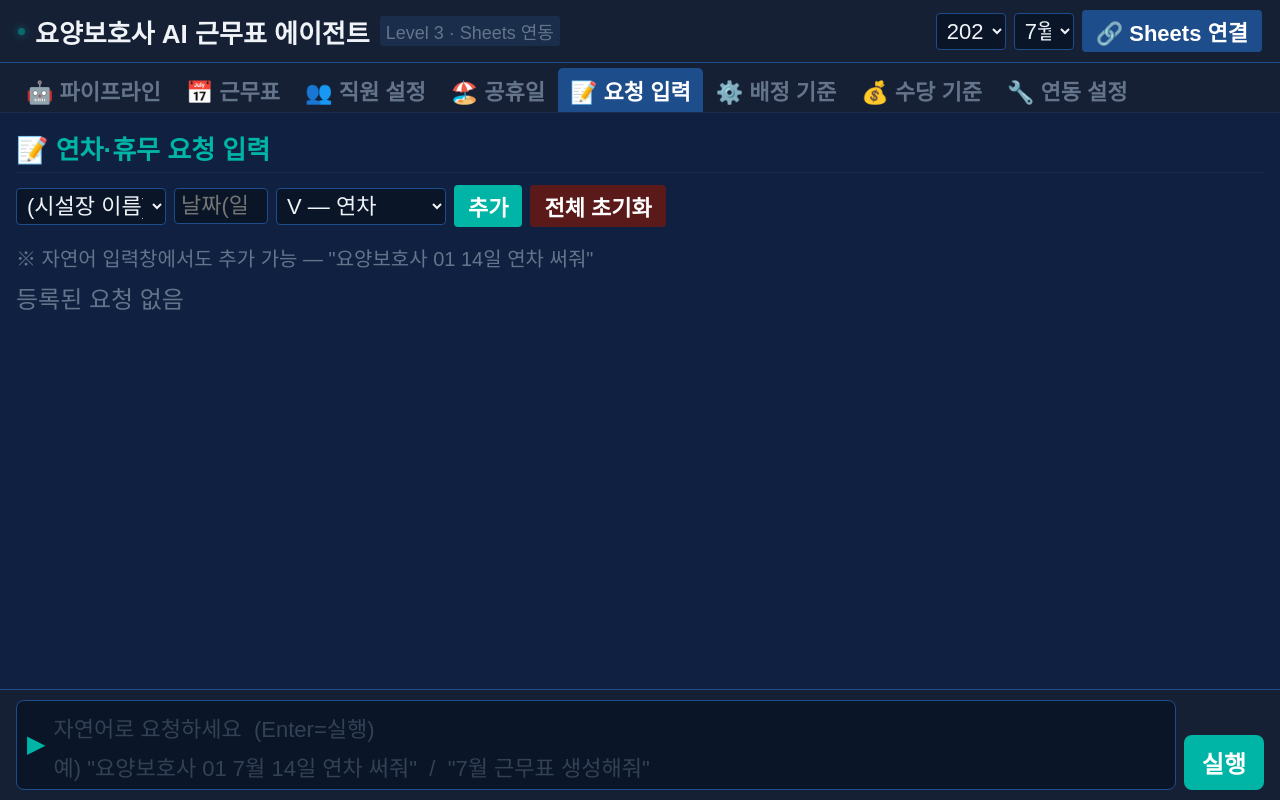
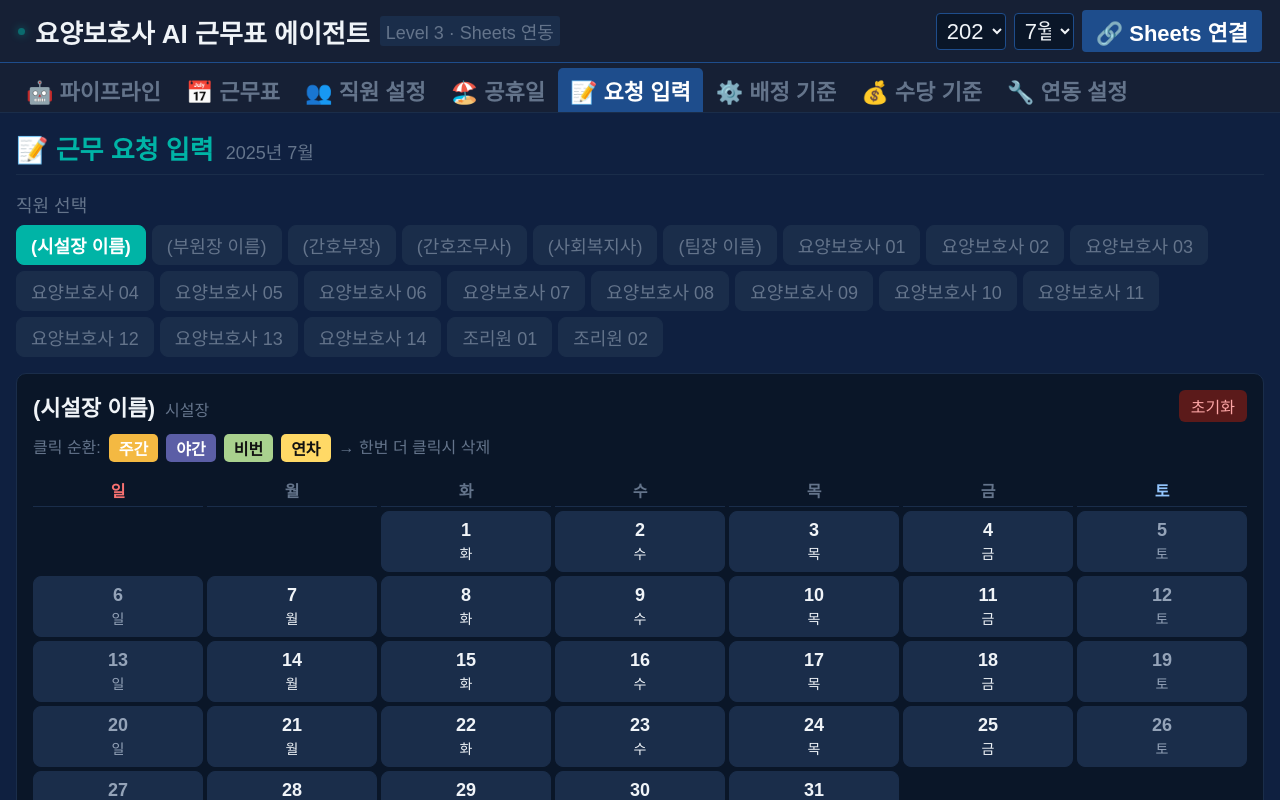
Before and after one commit to pjh1967/care-schedule-app, a React (Create React App) app: page / in a window 1280 px wide. Both pictures are taken after a click on the button "📝 요청 입력". Shown: the top 800 px of the page. Built offline with nearby package versions, Linux system fonts and the light colour scheme.

Commit message:
최신 업데이트

```diff
--- a/src/App.js
+++ b/src/App.js
@@ -290,7 +290,13 @@ const Sheets = {
   // ── 설정 시트 읽기 → staff/holidays/기준값 파싱
   async readConfig() {
     const rows = await this.read(`${SHEET_NAMES.CONFIG}!A1:L60`);
-    const staff=[]; const holidays={}; let hourly=12000, nightHrs=176, year=2025, month=7;
+    const staff=[]; const holidays={};
+    let hourly=12000, nightHrs=176, year=2025, month=7;
+    const rules={
+      minWorkDays:22, maxWorkDays:26, maxConsec:5,
+      nightRest:11, minDay:2, minNight:2,
+      dayExclude:[], nightExclude:[], rotExclude:[], pairs:[],
+    };
     rows.forEach((row,i)=>{
       // 시트 구조: YEAR|대상연도||2025 → row[3]에 값
       if(row[0]==="YEAR")    year     = Number(row[3])||2025;
@@ -299,6 +305,15 @@ const Sheets = {
       if(row[0]==="NIGHTH")  nightHrs = Number(row[3])||176;
       // HOL_DATE: row[0]=HOL_DATE, row[1]=날짜, row[2]=이름
       if(row[0]==="HOL_DATE"&&row[1]&&row[2]) holidays[Number(row[1])]=String(row[2]);
+      // RULE: row[0]=RULE, row[1]=키, row[2]=값
+      if(row[0]==="RULE"&&row[1]){
+        const k=String(row[1]), v=row[2];
+        if(["dayExclude","nightExclude","rotExclude","pairs"].includes(k)){
+          try{ rules[k]=JSON.parse(String(v)); }catch(e){ rules[k]=[]; }
+        } else {
+          rules[k]=Number(v)||0;
+        }
+      }
       // STAFF: row[0]=STAFF, row[1]=no, row[2]=성명, row[3]=직위, row[4]=성별,
       //        row[5]=업무순위, row[6]=근무유형, row[7]=오프셋, row[8]=연차, row[9]=야간수당, row[10]=최소근무
       if(row[0]==="STAFF") {
@@ -317,7 +332,7 @@ const Sheets = {
       }
       if(row[0]==="HOL") holidays[Number(row[1])]=row[2];
     });
-    return {staff:staff.length?staff:DEFAULT_STAFF, holidays, hourly, nightHrs, year, month};
+    return {staff:staff.length>=1?staff:[], holidays, hourly, nightHrs, year, month, rules};
   },
 
   // ── 설정 시트 쓰기
@@ -794,7 +809,7 @@ async function runPipeline(request, staff, y, m, holidays, requests, hourly, nig
       log("output","수당 계산 시트 저장 완료 ✓","success");
 
       log("output","📊 설정 시트 동기화 중...");
-      await Sheets.writeConfig(y, m, staff, holidays, hourly, nightHrs);
+      await Sheets.writeConfig(y, m, staff, holidays, hourly, nightHrs, rules);
       log("output","설정 시트 저장 완료 ✓","success");
 
       log("output","✅ Google Sheets 전체 동기화 완료","success");
@@ -1262,54 +1277,200 @@ function HolidayPanel({holidays,setHolidays,year,month}){
 
 // ── 요청 패널 ─────────────────────────────────────────────────
 function RequestPanel({staff,requests,setRequests,year,month}){
-  const [sel,setSel]=useState(staff[0]?.name||"");
-  const [day,setDay]=useState(""); const [type,setType]=useState("V");
-  const total=daysIn(year,month);
-  const add=()=>{const d=Number(day);if(!sel||d<1||d>total)return;
-    setRequests(p=>({...p,[sel]:{...(p[sel]||{}),[d]:type}}));setDay("");};
-  const allReqs=Object.entries(requests).flatMap(([n,days])=>
-    Object.entries(days).map(([d,t])=>({name:n,d:Number(d),type:t}))).sort((a,b)=>a.d-b.d);
+  const [selEmp, setSelEmp] = useState(staff[0]?.name||"");
+  const total = new Date(year,month,0).getDate();
+  const WD = ["일","월","화","수","목","금","토"];
+
+  // 날짜 클릭 시 주간→야간→비번→연차→삭제 순환
+  const TYPES = ["주","야","공","V"];
+  const TYPE_LABEL = {주:"주간",야:"야간",공:"비번",V:"연차"};
+  const TYPE_COLOR = {주:"#F4B942",야:"#5B5EA6",공:"#A9D18E",V:"#FFD966"};
+  const TYPE_FG    = {주:"#fff",야:"#fff",공:"#111",V:"#111"};
+
+  const toggle = (d) => {
+    setRequests(prev=>{
+      const empReq = {...(prev[selEmp]||{})};
+      const cur = empReq[d];
+      const idx = TYPES.indexOf(cur);
+      if(idx===-1) empReq[d]="주";           // 없으면 주간
+      else if(idx<TYPES.length-1) empReq[d]=TYPES[idx+1]; // 다음
+      else delete empReq[d];                  // 마지막이면 삭제
+      return {...prev, [selEmp]:empReq};
+    });
+  };
+
+  const clearEmp = () => setRequests(prev=>({...prev,[selEmp]:{}}));
+  const clearAll = () => { if(window.confirm("전체 요청을 초기화할까요?")) setRequests({}); };
+
+  const empReq = requests[selEmp]||{};
+  const summary = {주:0,야:0,공:0,V:0};
+  Object.values(empReq).forEach(v=>{ if(summary[v]!==undefined) summary[v]++; });
+
   return(
     <div style={{padding:16,overflowY:"auto",flex:1}}>
-      <div style={sectionTitle}>📝 연차·휴무 요청 입력</div>
-      <div style={{display:"flex",gap:8,marginBottom:16,flexWrap:"wrap",alignItems:"center"}}>
-        <select value={sel} onChange={e=>setSel(e.target.value)} style={{...selectStyle,width:150}}>
-          {staff.map(s=><option key={s.name}>{s.name}</option>)}
-        </select>
-        <input type="number" min={1} max={total} value={day} onChange={e=>setDay(e.target.value)}
-          placeholder="날짜(일)" style={{...inputStyle,width:80}}/>
-        <select value={type} onChange={e=>setType(e.target.value)} style={selectStyle}>
-          {[["V","V — 연차"],["공","공 — 비번희망"],["휴","휴 — 대체휴무"]].map(([v,l])=>(
-            <option key={v} value={v}>{l}</option>))}
-        </select>
-        <button onClick={add} style={btnStyle()}>추가</button>
-        <button onClick={()=>setRequests({})} style={{...btnStyle("#5b1a1a")}}>전체 초기화</button>
+      <div style={{fontSize:26,fontWeight:700,color:C.teal,
+                   borderBottom:`1px solid ${C.border}`,paddingBottom:8,marginBottom:16}}>
+        📝 근무 요청 입력
+        <span style={{fontSize:18,color:C.gray,fontWeight:400,marginLeft:12}}>
+          {year}년 {month}월
+        </span>
       </div>
-      <div style={{fontSize:20,color:C.gray,marginBottom:8}}>
-        ※ 자연어 입력창에서도 추가 가능 — "요양보호사 01 14일 연차 써줘"
+
+      {/* 직원 선택 */}
+      <div style={{marginBottom:16}}>
+        <div style={{fontSize:18,color:C.gray,marginBottom:8}}>직원 선택</div>
+        <div style={{display:"flex",flexWrap:"wrap",gap:6}}>
+          {staff.map(s=>{
+            const cnt = Object.keys(requests[s.name]||{}).length;
+            const isSel = s.name===selEmp;
+            return(
+              <button key={s.name} onClick={()=>setSelEmp(s.name)}
+                style={{background:isSel?C.teal:"#1a2d4a",
+                         color:isSel?"#fff":C.gray,
+                         border:`1px solid ${isSel?C.teal:C.border}`,
+                         borderRadius:8,padding:"6px 14px",
+                         fontSize:18,cursor:"pointer",fontWeight:isSel?700:400,
+                         position:"relative"}}>
+                {s.name}
+                {cnt>0&&<span style={{
+                  position:"absolute",top:-6,right:-6,
+                  background:C.amber,color:"#111",
+                  borderRadius:"50%",width:20,height:20,
+                  fontSize:14,fontWeight:700,
+                  display:"flex",alignItems:"center",justifyContent:"center"
+                }}>{cnt}</span>}
+              </button>
+            );
+          })}
+        </div>
       </div>
-      {allReqs.length===0?<div style={{color:C.gray,fontSize:24}}>등록된 요청 없음</div>:(
-        <table style={{width:"100%",borderCollapse:"collapse",fontSize:22}}>
-          <thead><tr>{["성명","날짜","요일","유형","삭제"].map(h=>(
-            <th key={h} style={{...th,background:C.steel,color:"#fff",padding:"6px 4px"}}>{h}</th>))}</tr></thead>
-          <tbody>{allReqs.map(({name,d,type:t},i)=>(
-            <tr key={i} style={{background:i%2===0?C.dark:"#0d1b2e"}}>
-              <td style={{...td,textAlign:"left",paddingLeft:8}}>{name}</td>
-              <td style={{...td,fontWeight:700}}>{d}일</td>
-              <td style={{...td,color:C.gray}}>{WD_KR[new Date(year,month-1,d).getDay()]}</td>
-              <td style={td}><span style={{background:shiftBg(t),color:shiftFg(t),borderRadius:4,
-                padding:"2px 8px",fontWeight:700}}>{t}</span></td>
-              <td style={td}><button onClick={()=>setRequests(p=>{const n={...p};
-                if(n[name]){const m={...n[name]};delete m[d];n[name]=m;}return n;})}
-                style={{...btnStyle("#5b1a1a"),padding:"2px 8px",fontSize:20}}>삭제</button></td>
-            </tr>))}</tbody>
-        </table>
+
+      {/* 선택 직원 달력 */}
+      {selEmp&&(
+        <div style={{background:C.dark,borderRadius:10,
+                     border:`1px solid ${C.border}`,padding:16,marginBottom:16}}>
+          {/* 직원 정보 + 요약 */}
+          <div style={{display:"flex",justifyContent:"space-between",
+                       alignItems:"center",marginBottom:12,flexWrap:"wrap",gap:8}}>
+            <div>
+              <span style={{fontSize:22,fontWeight:700,color:C.white}}>{selEmp}</span>
+              <span style={{fontSize:16,color:C.gray,marginLeft:10}}>
+                {staff.find(s=>s.name===selEmp)?.role||""}
+              </span>
+            </div>
+            <div style={{display:"flex",gap:8,alignItems:"center"}}>
+              {Object.entries(summary).filter(([,v])=>v>0).map(([k,v])=>(
+                <span key={k} style={{
+                  background:TYPE_COLOR[k],color:TYPE_FG[k],
+                  borderRadius:6,padding:"3px 10px",
+                  fontSize:16,fontWeight:700}}>
+                  {TYPE_LABEL[k]} {v}일
+                </span>
+              ))}
+              <button onClick={clearEmp}
+                style={{background:"#5b1a1a",color:"#fca5a5",border:"none",
+                         borderRadius:6,padding:"4px 12px",fontSize:16,cursor:"pointer"}}>
+                초기화
+              </button>
+            </div>
+          </div>
+
+          {/* 범례 */}
+          <div style={{display:"flex",gap:8,marginBottom:12,flexWrap:"wrap"}}>
+            <span style={{fontSize:16,color:C.gray}}>클릭 순환:</span>
+            {TYPES.map(t=>(
+              <span key={t} style={{background:TYPE_COLOR[t],color:TYPE_FG[t],
+                                     borderRadius:5,padding:"2px 10px",
+                                     fontSize:16,fontWeight:700}}>
+                {TYPE_LABEL[t]}
+              </span>
+            ))}
+            <span style={{fontSize:16,color:C.gray}}>→ 한번 더 클릭시 삭제</span>
+          </div>
+
+          {/* 달력 그리드 */}
+          <div style={{display:"grid",
+                       gridTemplateColumns:"repeat(7,1fr)",
+                       gap:4}}>
+            {WD.map(w=>(
+              <div key={w} style={{
+                textAlign:"center",fontSize:16,fontWeight:700,
+                color:w==="일"?"#f87171":w==="토"?"#93c5fd":C.gray,
+                padding:"4px 0",borderBottom:`1px solid ${C.border}`
+              }}>{w}</div>
+            ))}
+            {/* 첫째 날 앞 빈칸 */}
+            {Array.from({length:new Date(year,month-1,1).getDay()},(_,i)=>(
+              <div key={`e${i}`}/>
+            ))}
+            {/* 날짜 */}
+            {Array.from({length:total},(_,i)=>{
+              const d=i+1;
+              const wd=new Date(year,month-1,d).getDay();
+              const req=empReq[d];
+              const isWd=wd===0||wd===6;
+              return(
+                <div key={d} onClick={()=>toggle(d)}
+                  style={{
+                    background:req?TYPE_COLOR[req]:"#1a2d4a",
+                    color:req?TYPE_FG[req]:isWd?"#94a3b8":C.white,
+                    borderRadius:8,padding:"8px 4px",
+                    textAlign:"center",cursor:"pointer",
+                    border:`1px solid ${req?TYPE_COLOR[req]:C.border}`,
+                    transition:"all 0.15s",
+                    userSelect:"none",
+                  }}>
+                  <div style={{fontSize:18,fontWeight:700}}>{d}</div>
+                  <div style={{fontSize:14,marginTop:2}}>
+                    {req?TYPE_LABEL[req]:WD[wd]}
+                  </div>
+                </div>
+              );
+            })}
+          </div>
+        </div>
       )}
+
+      {/* 전체 요청 요약 */}
+      <div style={{background:"#0a1628",borderRadius:8,
+                   border:`1px solid ${C.border}`,padding:14}}>
+        <div style={{fontSize:18,fontWeight:700,color:C.teal,marginBottom:10}}>
+          📋 전체 요청 현황
+        </div>
+        {Object.entries(requests).filter(([,v])=>Object.keys(v).length>0).length===0
+          ? <div style={{fontSize:16,color:C.gray}}>등록된 요청 없음</div>
+          : Object.entries(requests)
+              .filter(([,v])=>Object.keys(v).length>0)
+              .map(([name,days])=>(
+                <div key={name} style={{display:"flex",gap:8,alignItems:"center",
+                                         marginBottom:6,flexWrap:"wrap"}}>
+                  <span style={{fontSize:16,fontWeight:700,color:C.white,
+                                 minWidth:130}}>{name}</span>
+                  {Object.entries(days).sort(([a],[b])=>Number(a)-Number(b))
+                    .map(([d,t])=>(
+                      <span key={d} style={{
+                        background:TYPE_COLOR[t],color:TYPE_FG[t],
+                        borderRadius:5,padding:"2px 8px",
+                        fontSize:14,fontWeight:700}}>
+                        {d}일({TYPE_LABEL[t]})
+                      </span>
+                    ))}
+                </div>
+              ))
+        }
+        <div style={{marginTop:12,borderTop:`1px solid ${C.border}`,paddingTop:10}}>
+          <button onClick={clearAll}
+            style={{background:"#5b1a1a",color:"#fca5a5",border:"none",
+                     borderRadius:6,padding:"6px 16px",fontSize:16,cursor:"pointer"}}>
+            🗑 전체 초기화
+          </button>
+        </div>
+      </div>
     </div>
   );
 }
 
-// ── 수당 패널 ─────────────────────────────────────────────────
+
 function WagePanel({hourly,setHourly,nightHrs,setNightHrs,staff}){
   const nightOnly=staff.filter(s=>s.type==="야간전담"||s.type==="순환");
   return(
@@ -1709,6 +1870,7 @@ export default function App(){
       }
       setHolidays(cfg.holidays);
       setHourly(cfg.hourly); setNightHrs(cfg.nightHrs);
+      if(cfg.rules) setRules(cfg.rules);
       const req = await Sheets.readRequests();
       setRequests(req);
       if(!silent) alert("✅ Google Sheets에서 설정을 불러왔습니다.");
```
